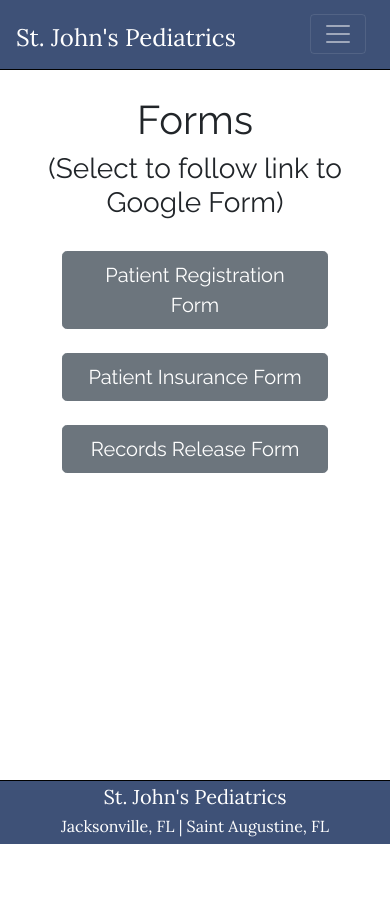
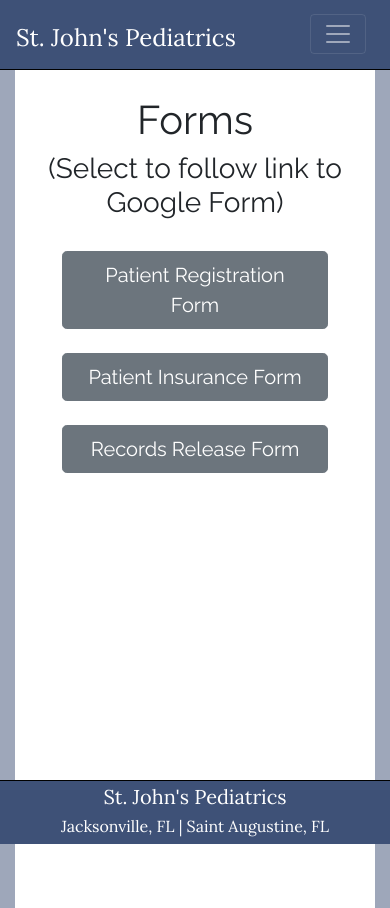
Before and after one commit to EYoung75/SJP-bootstrap, a React (Create React App) app: page /forms in a window 390 px wide. Before the commit the page ends 844 px from the top, so only its background shows below. Built offline with nearby package versions, Linux system fonts and the light colour scheme.

Commit message:
rendered background color for mobile to match desktop styling:

```diff
--- a/src/App.scss
+++ b/src/App.scss
@@ -5,6 +5,8 @@
   font-family: "Raleway";
   text-align: center;
   height: auto;
+  background-color: rgba(62, 81, 119, .5);
+
 
   .navBar {
     position: fixed;
@@ -26,6 +28,7 @@
   }
 
   .home {
+    background-color: white;
     margin-top: 4rem;
     height: auto;
     width: 100%;
@@ -50,10 +53,12 @@
   }
 
   .about {
+    background-color: white;
     margin-top: 4rem;
     height: auto;
     width: 100%;
     margin-bottom: 4rem;
+    padding: 1rem;
     img {
       height: auto;
       width: 100%;
@@ -86,6 +91,8 @@
   }
 
   .services {
+    padding-top: 1rem;
+    background-color: white;
     margin-top: 4rem;
     margin-bottom: 4rem;
     img {
@@ -108,6 +115,8 @@
   }
 
   .locations {
+    padding-top: 1rem;
+    background-color: white;
     margin-top: 4rem;
     margin-bottom: 4rem;
     .locCard {
@@ -129,8 +138,9 @@
   }
 
   .forms {
+    height: 100vh;
+    background-color: white;
     margin-top: 4rem;
-    height: auto;
     padding: 2rem;
     a {
       margin: 1rem;
@@ -170,7 +180,6 @@
 @media only screen and (min-width: 800px) {
   .App {
     font-size: 24px;
-    background-color: rgba(62, 81, 119, .5);
 
     .home {
       padding: 1rem;
@@ -178,7 +187,6 @@
       flex-direction: column;
       align-items: center;
       width: 100%;
-      background-color: white;
       .info {
         width: 100%;
         margin-top: 1rem;
@@ -189,7 +197,6 @@
     }
 
     .about {
-      background-color: white;
       padding: 1rem;
       width: auto;
       img {
@@ -205,7 +212,6 @@
 
     .services {
       padding-top: 1rem;
-      background-color: white;
       img {
         height: 60vh;
         width: auto;
@@ -224,7 +230,6 @@
 
     .locations {
       padding-top: 1rem;
-      background-color: white;
       height: 100vh;
       .locCard {
         line-height: 2rem;
@@ -232,7 +237,6 @@
     }
 
     .forms {
-      background-color: white;
       height: 100vh;
     }
   }
```
